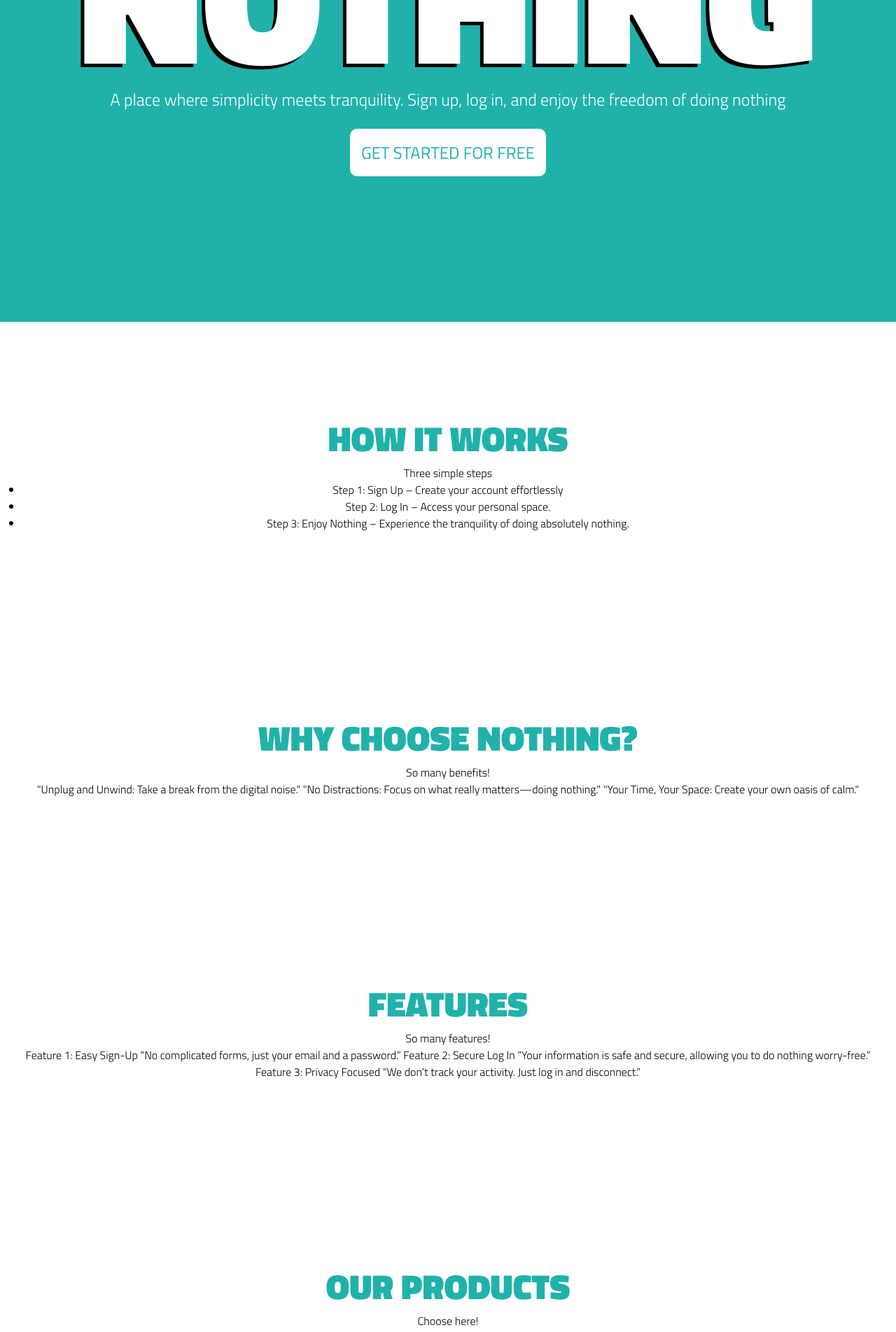
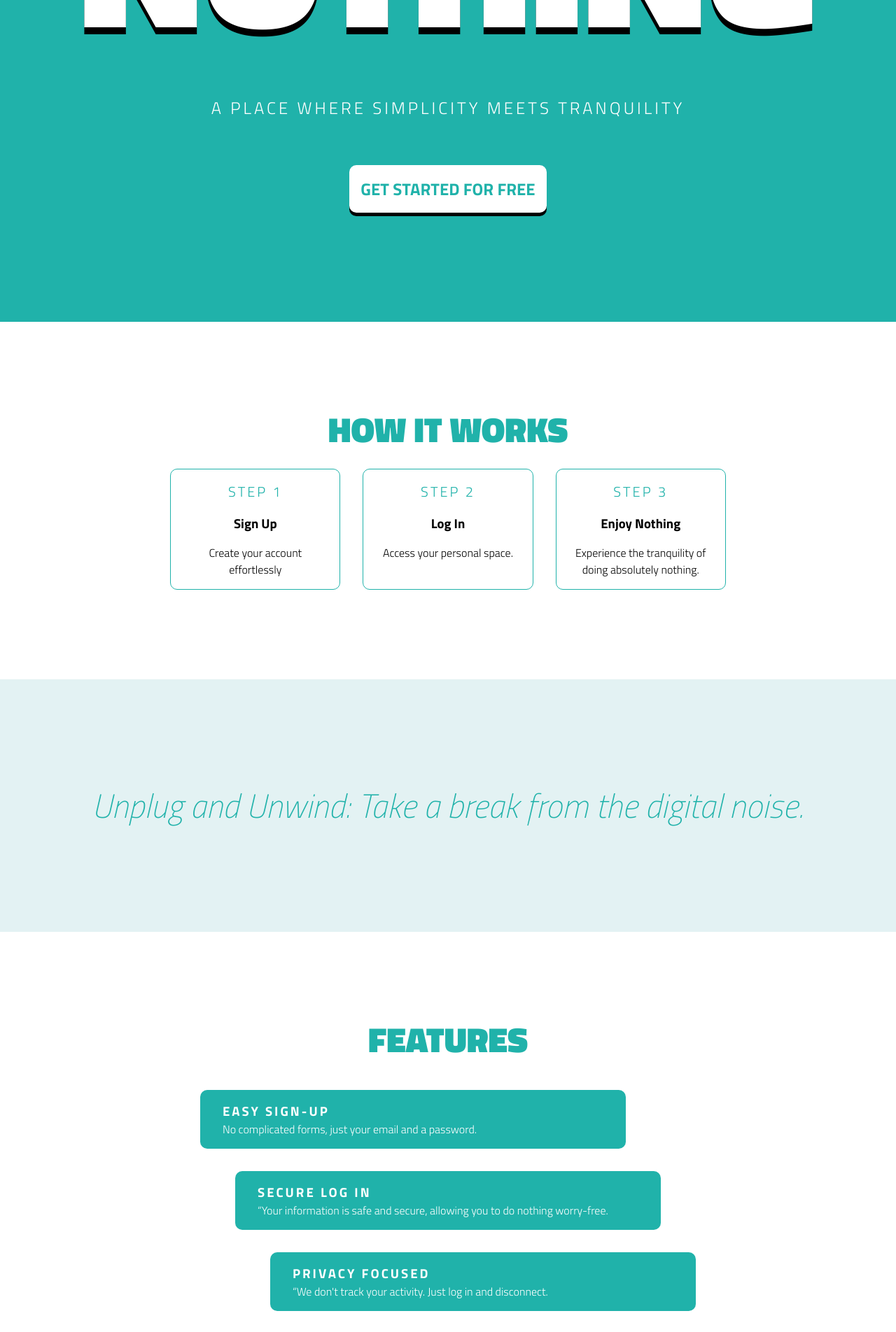
Before and after one commit to fontainm/nothingg, a Vue app in the folder frontend/: page / in a window 1280 px wide. Shown: the part 400-2304 px from the top of the page at 70% size. Built offline with nearby package versions, Linux system fonts and the light colour scheme; no server answers.

Commit message:
content and style updates

```diff
--- a/frontend/src/App.vue
+++ b/frontend/src/App.vue
@@ -8,7 +8,7 @@ import AppFooter from '@/components/AppFooter.vue'
     <nav v-if="$usersStore.isLoggedIn">
       <RouterLink to="/">Home</RouterLink>
       <RouterLink to="/dashboard">Dashboard</RouterLink>
-      <button @click="handleLogout">Logout</button>
+      <button class="small" @click="handleLogout">Logout</button>
     </nav>
     <nav v-else>
       <RouterLink to="/#home">Home</RouterLink>
@@ -50,6 +50,8 @@ export default {
 </script>
 
 <style scoped lang="scss">
+@import '@/styles/variables.scss';
+
 nav {
   padding: 16px 0;
   display: flex;
@@ -59,6 +61,8 @@ nav {
   background: white;
   top: 0;
   height: 60px;
+  z-index: 10;
+  border-bottom: 1px solid $primary-color;
 }
 
 .content {
--- a/frontend/src/components/AppBenefits.vue
+++ b/frontend/src/components/AppBenefits.vue
@@ -1,20 +1,25 @@
 <script setup></script>
 
 <template>
-  <section class="benefits" id="benefits">
+  <section class="benefits alternate" id="benefits">
     <div class="container">
-      <h2>Why Choose Nothing?</h2>
-      <p>So many benefits!</p>
-      <p>
-        "Unplug and Unwind: Take a break from the digital noise." "No Distractions: Focus on what
-        really matters—doing nothing." "Your Time, Your Space: Create your own oasis of calm."
-      </p>
+      <p>Unplug and Unwind: Take a break from the digital noise.</p>
     </div>
   </section>
 </template>
 
 <style scoped lang="scss">
+@import '@/styles/variables.scss';
+
 .benefits {
   text-align: center;
+
+  p {
+    margin: 16px;
+    font-size: 48px;
+    font-weight: 100;
+    font-style: italic;
+    color: $primary-color;
+  }
 }
 </style>
--- a/frontend/src/components/AppFAQ.vue
+++ b/frontend/src/components/AppFAQ.vue
@@ -4,16 +4,93 @@
   <section class="faq" id="faq">
     <div class="container">
       <h2>Frequently Asked Question</h2>
-      <p>
-        "Is there a subscription fee?" "Can I delete my account anytime?" "What do I do if I forget
-        my password?"
-      </p>
+      <div class="faq-container">
+        <div class="faq-item">
+          <input type="radio" name="accordion" id="faq1" />
+          <label for="faq1" class="faq-question">What can I do on "Nothing"?</label>
+          <div class="faq-answer">
+            <p>
+              On "Nothing," you can sign up, log in, log out, and update your email or password.
+              That's it—embrace the simplicity!
+            </p>
+          </div>
+        </div>
+
+        <div class="faq-item">
+          <input type="radio" name="accordion" id="faq2" />
+          <label for="faq2" class="faq-question">Is "Nothing" really free?</label>
+          <div class="faq-answer">
+            <p>
+              Yes, "Nothing" is completely free. There are no hidden fees or premium plans. Doing
+              nothing costs nothing!
+            </p>
+          </div>
+        </div>
+
+        <div class="faq-item">
+          <input type="radio" name="accordion" id="faq3" />
+          <label for="faq3" class="faq-question">Can I delete my account?</label>
+          <div class="faq-answer">
+            <p>
+              Yes, you can delete your account anytime. However, after deleting it, you'll have
+              truly <em>nothing</em>—no access to your account or data.
+            </p>
+          </div>
+        </div>
+
+        <div class="faq-item">
+          <input type="radio" name="accordion" id="faq4" />
+          <label for="faq4" class="faq-question">What if I forget my password?</label>
+          <div class="faq-answer">
+            <p>
+              If you forget your password, you can easily reset it by clicking the "Forgot Password"
+              link on the login page.
+            </p>
+          </div>
+        </div>
+      </div>
     </div>
   </section>
 </template>
 
 <style scoped lang="scss">
+@import '@/styles/variables.scss';
+
 .faq {
   text-align: center;
+
+  .faq-container {
+    max-width: 600px;
+    text-align: left;
+    margin: 0 auto;
+  }
+
+  .faq-item {
+    border-bottom: 1px solid $primary-color;
+    padding: 10px 0;
+  }
+
+  .faq-question {
+    display: block;
+    cursor: pointer;
+    font-weight: 700;
+    padding: 10px 0;
+    color: black;
+  }
+
+  .faq-answer {
+    max-height: 0;
+    overflow: hidden;
+    transition: max-height 0.3s ease;
+  }
+
+  .faq-item input {
+    display: none;
+  }
+
+  .faq-item input:checked ~ .faq-answer {
+    max-height: 100px;
+    transition: max-height 0.5s ease;
+  }
 }
 </style>
--- a/frontend/src/components/AppFeatures.vue
+++ b/frontend/src/components/AppFeatures.vue
@@ -4,18 +4,57 @@
   <section class="features" id="features">
     <div class="container">
       <h2>Features</h2>
-      <p>So many features!</p>
-      <p>
-        Feature 1: Easy Sign-Up “No complicated forms, just your email and a password.” Feature 2:
-        Secure Log In “Your information is safe and secure, allowing you to do nothing worry-free.”
-        Feature 3: Privacy Focused “We don’t track your activity. Just log in and disconnect.”
-      </p>
+      <div class="features-list">
+        <div class="features-item">
+          <h3>Easy Sign-Up</h3>
+          <p>No complicated forms, just your email and a password.</p>
+        </div>
+        <div class="features-item">
+          <h3>Secure Log In</h3>
+          <p>“Your information is safe and secure, allowing you to do nothing worry-free.</p>
+        </div>
+        <div class="features-item">
+          <h3>Privacy Focused</h3>
+          <p>“We don't track your activity. Just log in and disconnect.</p>
+        </div>
+      </div>
     </div>
   </section>
 </template>
 
 <style scoped lang="scss">
+@import '@/styles/variables.scss';
+
 .features {
   text-align: center;
+
+  .features-list {
+    display: flex;
+    flex-direction: column;
+    align-items: center;
+  }
+
+  .features-item {
+    background-color: $primary-color;
+    width: 50%;
+    color: white;
+    padding: 16px 32px;
+    margin: 16px;
+    border-radius: 10px;
+    text-align: left;
+
+    h3 {
+      text-transform: uppercase;
+      letter-spacing: 3px;
+    }
+
+    &:first-child {
+      transform: translateX(-50px);
+    }
+
+    &:last-child {
+      transform: translateX(50px);
+    }
+  }
 }
 </style>
--- a/frontend/src/components/AppHowTo.vue
+++ b/frontend/src/components/AppHowTo.vue
@@ -5,19 +5,63 @@
     <div class="container">
       <h2>How it works</h2>
       <div>
-        <p>Three simple steps</p>
-        <ul>
-          <li>Step 1: Sign Up – Create your account effortlessly</li>
-          <li>Step 2: Log In – Access your personal space.</li>
-          <li>Step 3: Enjoy Nothing – Experience the tranquility of doing absolutely nothing.</li>
-        </ul>
+        <div class="howto-steps">
+          <div class="howto-step">
+            <p class="howto-step__title">Step 1</p>
+            <h3>Sign Up</h3>
+            <p>Create your account effortlessly</p>
+          </div>
+          <div class="howto-step">
+            <p class="howto-step__title">Step 2</p>
+            <h3>Log In</h3>
+            <p>Access your personal space.</p>
+          </div>
+          <div class="howto-step">
+            <p class="howto-step__title">Step 3</p>
+            <h3>Enjoy Nothing</h3>
+            <p>Experience the tranquility of doing absolutely nothing.</p>
+          </div>
+        </div>
       </div>
     </div>
   </section>
 </template>
 
 <style scoped lang="scss">
+@import '@/styles/variables.scss';
+
 .howto {
   text-align: center;
+
+  .howto-steps {
+    display: flex;
+    justify-content: center;
+  }
+
+  .howto-step {
+    width: 20%;
+    border: 1px solid $primary-color;
+    border-radius: 10px;
+    padding: 16px;
+    margin: 0 16px;
+    transition: all 0.25s ease;
+    cursor: pointer;
+
+    &:hover {
+      transform: translateY(-10px);
+    }
+
+    h3 {
+      margin-bottom: 16px;
+    }
+
+    .howto-step__title {
+      font-size: 20px;
+      color: $primary-color;
+      text-transform: uppercase;
+      letter-spacing: 3px;
+      margin-bottom: 16px;
+    }
+  }
 }
 </style>
--- a/frontend/src/components/AppIntro.vue
+++ b/frontend/src/components/AppIntro.vue
@@ -2,10 +2,7 @@
   <section class="intro" id="home">
     <div class="container">
       <h1>Nothing</h1>
-      <p>
-        A place where simplicity meets tranquility. Sign up, log in, and enjoy the freedom of doing
-        nothing
-      </p>
+      <p class="intro-subheader">A place where simplicity meets tranquility</p>
       <button class="negative">Get started for free</button>
     </div>
   </section>
@@ -28,7 +25,7 @@
     line-height: 1;
     font-weight: 900;
     text-transform: uppercase;
-    text-shadow: -5px 5px 0 black;
+    text-shadow: 0 10px 0 black;
     transition: all 0.25s ease;
     cursor: pointer;
   }
@@ -37,5 +34,11 @@
     font-size: 24px;
     margin-bottom: 24px;
   }
+
+  .intro-subheader {
+    text-transform: uppercase;
+    letter-spacing: 4px;
+    margin: 64px 0;
+  }
 }
 </style>
--- a/frontend/src/components/AppProducts.vue
+++ b/frontend/src/components/AppProducts.vue
@@ -1,7 +1,7 @@
 <script setup></script>
 
 <template>
-  <section class="products" id="products">
+  <section class="products alternate" id="products">
     <div class="container">
       <h2>Our Products</h2>
       <p>Choose here!</p>
--- a/frontend/src/styles/main.scss
+++ b/frontend/src/styles/main.scss
@@ -23,6 +23,10 @@ section {
   padding: 128px 0;
   text-align: center;
 
+  &.alternate {
+    background-color: #e3f2f3;
+  }
+
   .container {
     padding: 0 32px;
   }
@@ -33,6 +37,8 @@ h2 {
   color: $primary-color;
   text-transform: uppercase;
   font-weight: 900;
+  margin-bottom: 32px;
+  line-height: 1;
 }
 
 a {
@@ -55,18 +61,30 @@ form {
 }
 
 button {
-  font-weight: 400;
+  font-weight: 700;
   padding: 16px;
   border-radius: 10px;
   border: 0;
   font-size: 24px;
   text-transform: uppercase;
   cursor: pointer;
+  transition: all 0.25s ease;
   background: $primary-color;
   color: white;
+  box-shadow: 0 5px 0 black;
 
   &.negative {
     background: white;
     color: $primary-color;
   }
+
+  &.small {
+    font-size: 16px;
+    padding: 0 12px;
+  }
+
+  &:hover {
+    box-shadow: 0 0 0 black;
+    transform: translateY(5px);
+  }
 }
--- a/frontend/src/views/HomeView.vue
+++ b/frontend/src/views/HomeView.vue
@@ -21,6 +21,7 @@ import AppMap from '../components/AppMap.vue'
     <AppMap />
     <section class="cta">
       <h2>Ready to Embrace Nothing?</h2>
+      <p>Sign up, log in, and enjoy the freedom of doing nothing!</p>
       <button>Sign Up Today</button>
     </section>
   </main>
```
Also changed, not shown: frontend/src/components/AppUsers.vue (+55 -5 lines).
